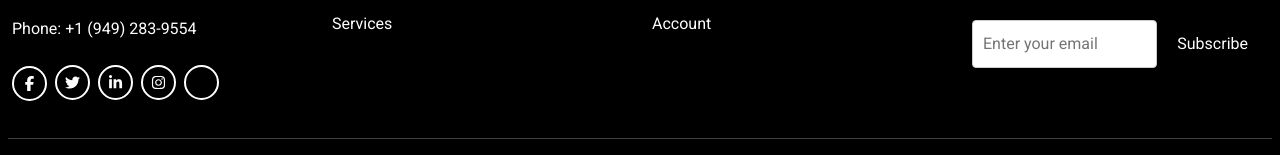
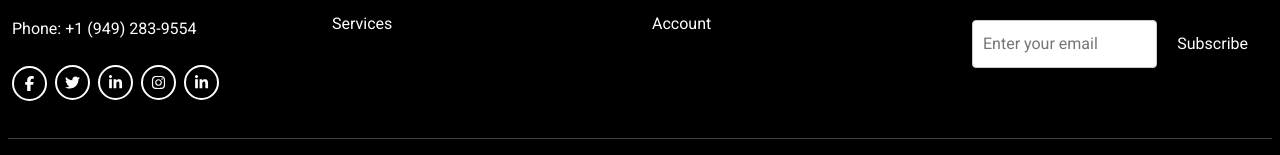
Before and after one commit to Zeeshanprojects/PTX-2, a React (Create React App) app in the folder PTX-2/ptx-2/: page /blog3 in a window 1280 px wide. Shown: the part 1386-1541 px from the top of the page. Built offline with nearby package versions, Linux system fonts and the light colour scheme.

Commit message:
footer updated

```diff
--- a/PTX-2/ptx-2/src/Components/Footer.jsx
+++ b/PTX-2/ptx-2/src/Components/Footer.jsx
@@ -142,7 +142,7 @@ export default function Footer() {
                         icon={faLinkedinIn}
                         style={{
                           fontSize: "5px",
-                          color: "black",
+                          color: "white",
                           border: "2px solid white",
                           borderRadius: "50%",
                           padding: "8px",
```
Also changed, not shown: 1 other file (tests, documents, lock files or other folders).
